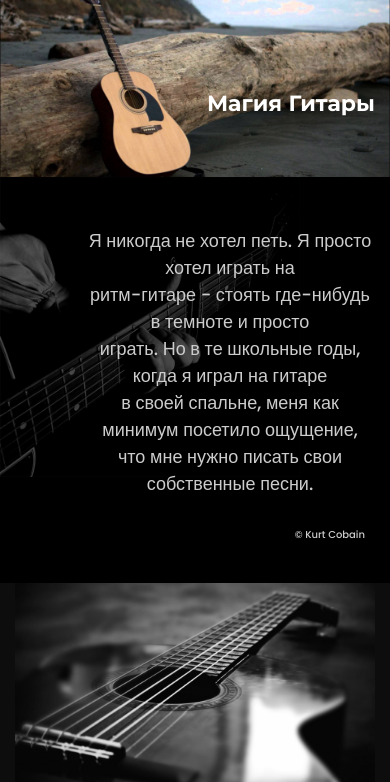
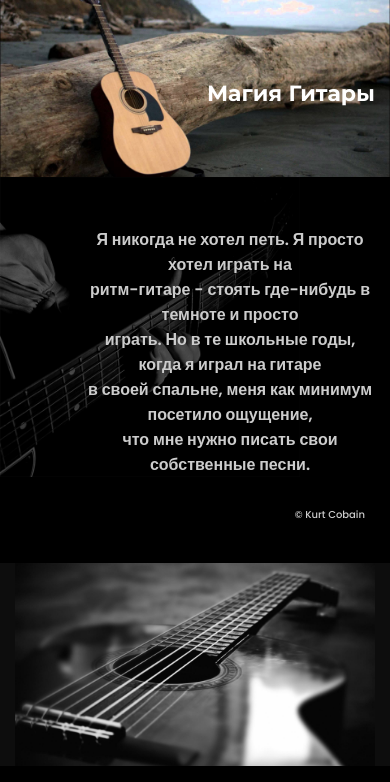
Before and after one commit to andrew1327/andrew1327.github.io, a plain HTML site: page index.html in a window 390 px wide. Shown: the top 782 px of the page. Drawn offline with nearby package versions, Linux system fonts and the light colour scheme.

Commit message:
Add files via upload

```diff
--- a/css/main.css
+++ b/css/main.css
@@ -62,7 +62,7 @@
     background-color: #0d0d0d;
 }
 .navigate-backgr{
-    width: auto;
+    background-color: #000;
 }
 .sl{
     width: 1067px;
@@ -360,7 +360,7 @@
 }
         @media screen and (max-width:640px){
             .header-background{
-                padding: 90px 0 60px;
+                padding: 80px 0 70px;
             }
             .header-background h1{
                 font-size: 22px;
@@ -374,8 +374,8 @@
                 padding: 50px 0 40px;
             }
             .shop-quote{
-                font-size: 18px;
-                font-weight: 500;
+                font-size: 16px;
+                font-weight: 600;
                 padding-left: 70px;
                 margin-bottom: 30px;
                 text-align: center;
```
